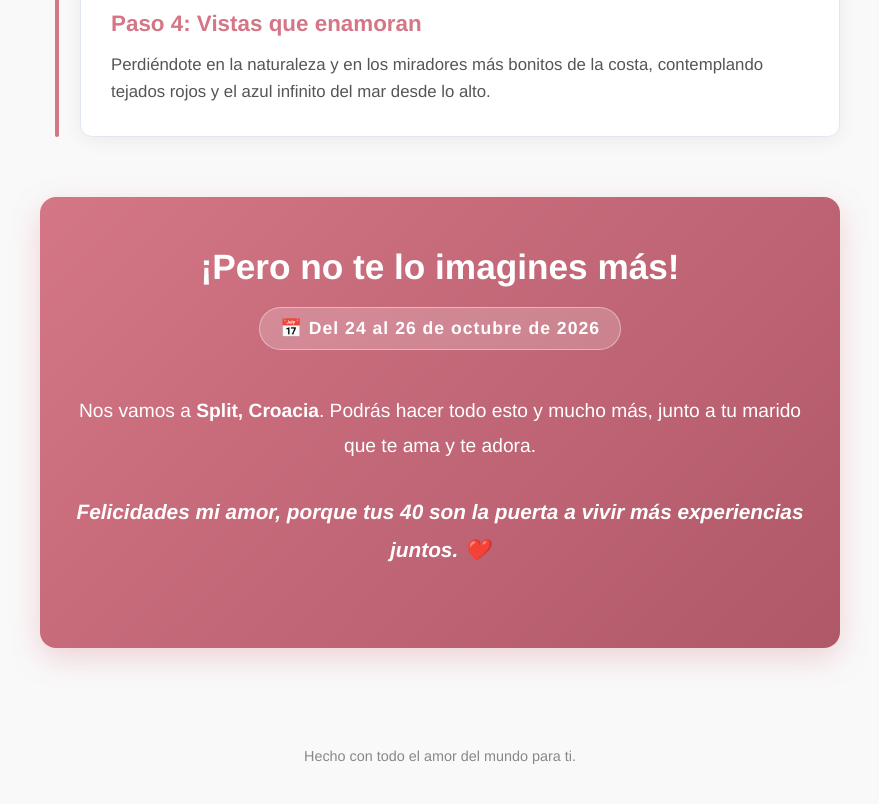
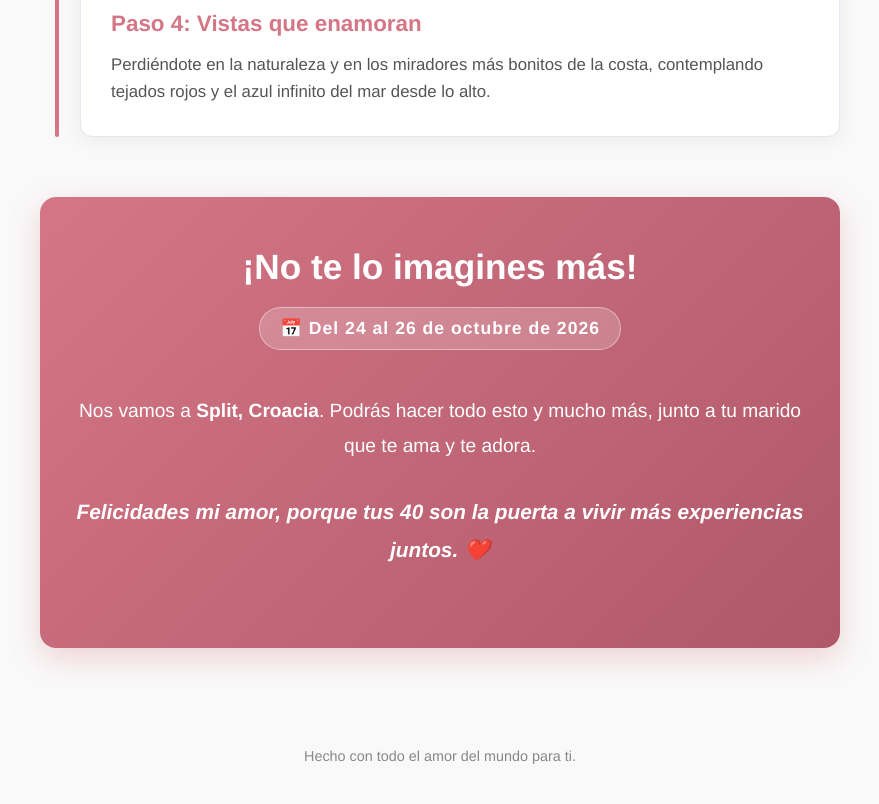
Before and after one commit to Vilicaprogramer/Regalo_Beauty, a plain HTML site: page index.html in a window 1280 px wide. Shown: the part 2177-2981 px from the top of the page, without its empty margins (200-1079 px from the left). Drawn offline with Linux system fonts and the light colour scheme.

Commit message:
Arreglos

```diff
--- a/index.html
+++ b/index.html
@@ -197,7 +197,7 @@
 
         <!-- Gran Final -->
         <div class="reveal-card">
-            <h2>¡Pero no te lo imagines más!</h2>
+            <h2>¡No te lo imagines más!</h2>
             <div class="dates-badge">📅 Del 24 al 26 de octubre de 2026</div>
             <p>Nos vamos a <strong>Split, Croacia</strong>. Podrás hacer todo esto y mucho más, junto a tu marido que te ama y te adora.</p>
             <p style="font-size: 1.3rem; font-weight: bold; font-style: italic; margin-top: 20px;">
```
